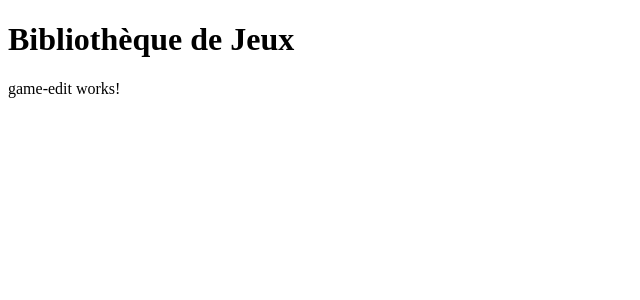
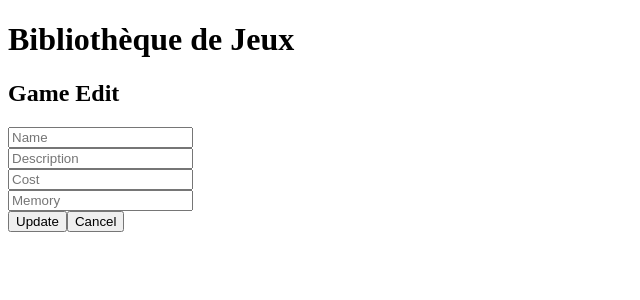
Before and after one commit to Drewnowski/bibliotheque_jeux, an Angular app in the folder Frontend/biblio_jeux_ang/: page /game-edit/1 in a window 1280 px wide. Shown: the top 300 px of the page, without its empty margins (0-640 px from the left). Built offline with nearby package versions, Linux system fonts and the light colour scheme; no server answers.

Commit message:
update game_edit component

```diff
--- a/Frontend/biblio_jeux_ang/src/app/game-edit/game-edit.component.html
+++ b/Frontend/biblio_jeux_ang/src/app/game-edit/game-edit.component.html
@@ -1 +1,9 @@
-<p>game-edit works!</p>
+<div>
+    <h2>Game Edit</h2>
+    <input type="text" [(ngModel)] = "game.name" placeholder="Name"><br>
+    <input type="text" [(ngModel)] = "game.description" placeholder="Description"><br>
+    <input type="number" [(ngModel)] = "game.cost" placeholder="Cost"><br>
+    <input type="number" [(ngModel)] = "game.memory" placeholder="Memory"><br>
+    <button (click)="updateGame()">Update</button>
+    <button (click)="cancelEdit()">Cancel</button>
+</div>
--- a/Frontend/biblio_jeux_ang/src/app/game-edit/game-edit.component.ts
+++ b/Frontend/biblio_jeux_ang/src/app/game-edit/game-edit.component.ts
@@ -1,4 +1,6 @@
 import { Component, OnInit } from '@angular/core';
+import { RestService, Game } from '../rest.service';
+import { ActivatedRoute, Router } from '@angular/router';
 
 @Component({
   selector: 'app-game-edit',
@@ -7,9 +9,31 @@ import { Component, OnInit } from '@angular/core';
 })
 export class GameEditComponent implements OnInit {
 
-  constructor() { }
+  game = {} as Game;
+
+  constructor(public rest:RestService, private route: ActivatedRoute, private router: Router) { }
 
   ngOnInit(): void {
+    this.rest.getGame(this.route.snapshot.params['game_id']).subscribe(
+      (data)=> {
+        console.log(data);
+        this.game = data;
+      }
+    )
   }
 
+  updateGame() {
+    this.rest.updateGame(this.game).subscribe(
+      (result) =>{
+        this.router.navigate(['/games']);
+      },
+      (err) => {
+        console.log(err);
+      }
+    )
+  }
+
+  cancelEdit() {
+    this.router.navigate(['/games']);
+  }
 }
```
